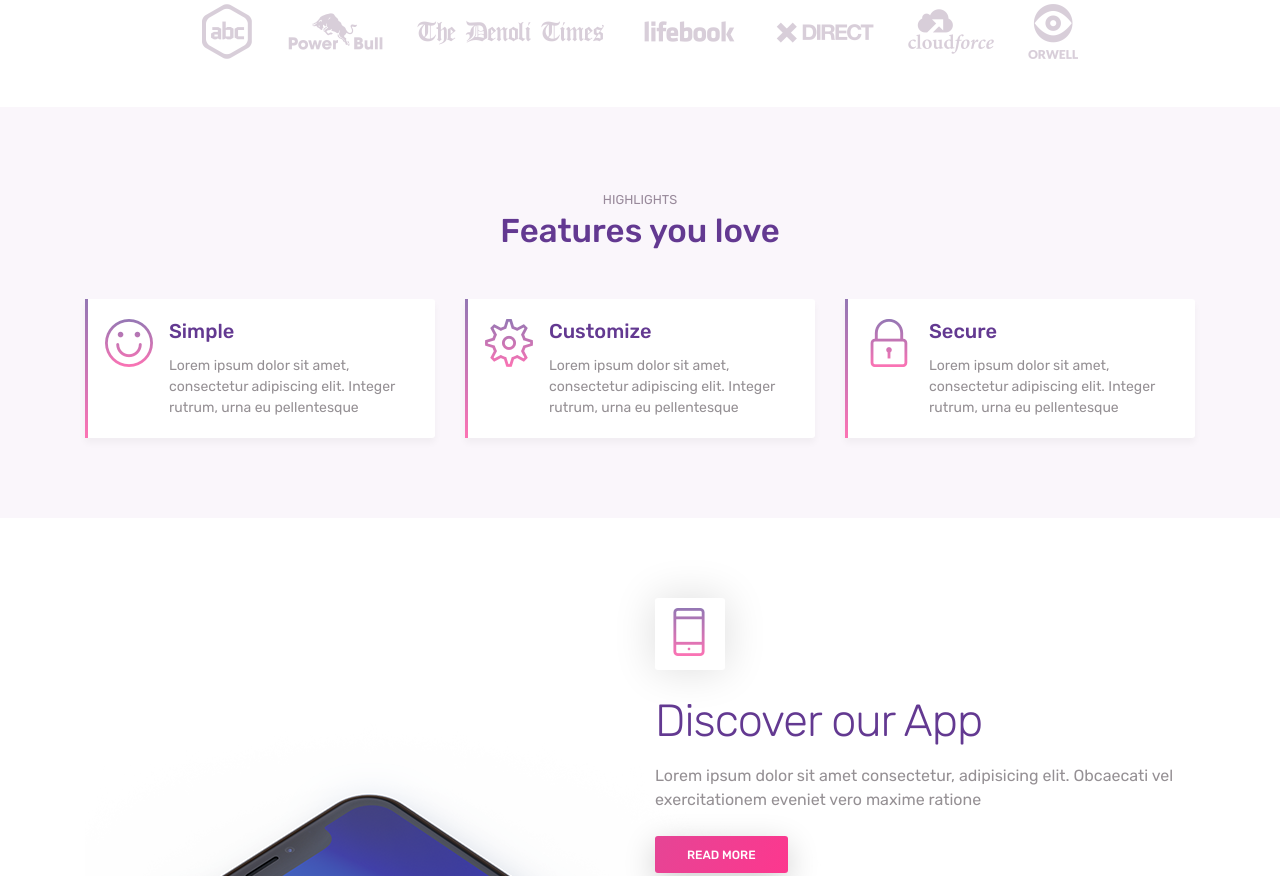
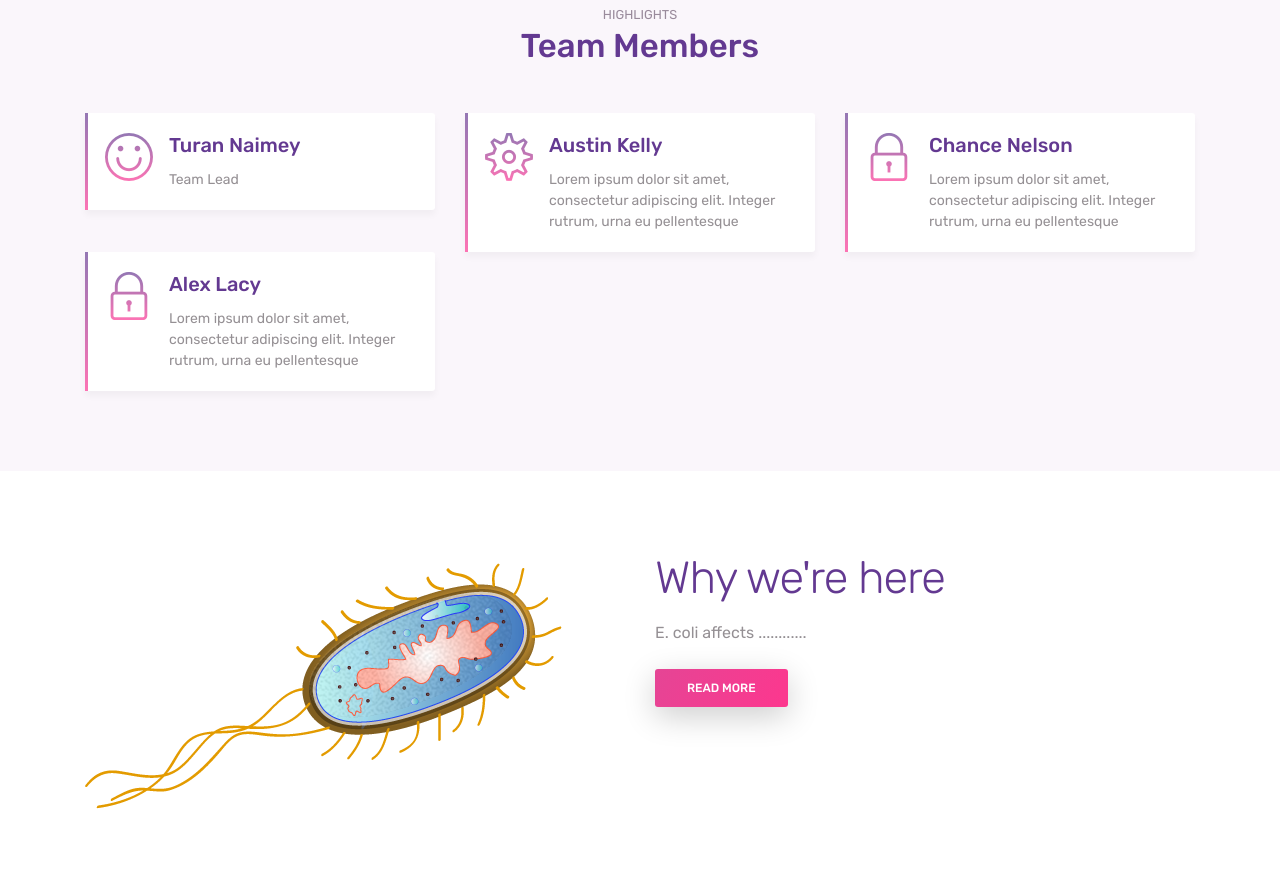
Before and after one commit to turanoo/PathLabs_Website, a plain HTML site: page MobApp/index.html in a window 1280 px wide. Shown: the part 795-1671 px from the top of the page. Drawn offline with Linux system fonts and the light colour scheme.

Commit message:
started basic setup

```diff
--- a/MobApp/css/style.css
+++ b/MobApp/css/style.css
@@ -639,4 +639,5 @@ header {
         text-align: center;
         margin-top: 2rem;
     }
+
 }
--- a/MobApp/index.html
+++ b/MobApp/index.html
@@ -4,13 +4,13 @@
 
 Page    : index / MobApp
 Version : 1.0
-Author  : Colorlib
+Author  : Austin Kelly, Colorlib
 URI     : https://colorlib.com
 
  -->
 
 <head>
-    <title>MobApp - App Landing Page Template</title>
+    <title>Team PathLabs</title>
     <!-- Required meta tags -->
     <meta charset="utf-8">
     <meta name="viewport" content="width=device-width, initial-scale=1, shrink-to-fit=no">
@@ -40,13 +40,13 @@ URI     : https://colorlib.com
             <div class="row">
                 <div class="col-md-12">
                     <nav class="navbar navbar-dark navbar-expand-lg">
-                        <a class="navbar-brand" href="index.html"><img src="images/logo.png" class="img-fluid" alt="logo"></a> <button class="navbar-toggler" type="button" data-toggle="collapse" data-target="#navbar" aria-controls="navbar" aria-expanded="false" aria-label="Toggle navigation"> <span class="navbar-toggler-icon"></span> </button>
+                        <a class="navbar-brand" href="index.html"><img src="images/logo.png" class="img-fluid" alt="PathLabs"></a> <button class="navbar-toggler" type="button" data-toggle="collapse" data-target="#navbar" aria-controls="navbar" aria-expanded="false" aria-label="Toggle navigation"> <span class="navbar-toggler-icon"></span> </button>
                         <div class="collapse navbar-collapse" id="navbar">
                             <ul class="navbar-nav ml-auto">
                                 <li class="nav-item"> <a class="nav-link active" href="#home">HOME <span class="sr-only">(current)</span></a> </li>
-                                <li class="nav-item"> <a class="nav-link" href="#features">FEATURES</a> </li>
+                                <li class="nav-item"> <a class="nav-link" href="#features">ABOUT</a> </li>
                                 <li class="nav-item"> <a class="nav-link" href="#gallery">GALLERY</a> </li>
-                                <li class="nav-item"> <a class="nav-link" href="#pricing">PRICING</a> </li>
+                                <li class="nav-item"> <a class="nav-link" href="#pricing">DESIGN</a> </li>
                                 <li class="nav-item"> <a class="nav-link" href="#contact">CONTACT</a> </li>
                                 <li class="nav-item"><a href="#" class="btn btn-outline-light my-3 my-sm-0 ml-lg-3">Download</a></li>
                             </ul>
@@ -60,17 +60,11 @@ URI     : https://colorlib.com
 
     <header class="bg-gradient" id="home">
         <div class="container mt-5">
-            <h1>Mobile App Landing Page Template</h1>
-            <p class="tagline">The one and only solution for any kind of mobila app landing needs. Just change the screenshots and texts and you are good to go. </p>
+            <h1>PathLabs</h1>
+            <p class="tagline">A graphical User Interface for massively multiplexed pathogen detection</p>
         </div>
-        <div class="img-holder mt-3"><img src="images/iphonex.png" alt="phone" class="img-fluid"></div>
+        <div class="img-holder mt-3"><img src="images/logo_medium.png" alt="logo_large" class="img-fluid"></div>
     </header>
-
-    <div class="client-logos my-5">
-        <div class="container text-center">
-            <img src="images/client-logos.png" alt="client logos" class="img-fluid">
-        </div>
-    </div>
 
     <div class="section light-bg" id="features">
 
@@ -79,7 +73,7 @@ URI     : https://colorlib.com
 
             <div class="section-title">
                 <small>HIGHLIGHTS</small>
-                <h3>Features you love</h3>
+                <h3>Team Members</h3>
             </div>
 
 
@@ -90,8 +84,8 @@ URI     : https://colorlib.com
                             <div class="media">
                                 <span class="ti-face-smile gradient-fill ti-3x mr-3"></span>
                                 <div class="media-body">
-                                    <h4 class="card-title">Simple</h4>
-                                    <p class="card-text">Lorem ipsum dolor sit amet, consectetur adipiscing elit. Integer rutrum, urna eu pellentesque </p>
+                                    <h4 class="card-title">Turan Naimey</h4>
+                                    <p class="card-text">Team Lead</p>
                                 </div>
                             </div>
                         </div>
@@ -103,7 +97,7 @@ URI     : https://colorlib.com
                             <div class="media">
                                 <span class="ti-settings gradient-fill ti-3x mr-3"></span>
                                 <div class="media-body">
-                                    <h4 class="card-title">Customize</h4>
+                                    <h4 class="card-title">Austin Kelly</h4>
                                     <p class="card-text">Lorem ipsum dolor sit amet, consectetur adipiscing elit. Integer rutrum, urna eu pellentesque </p>
                                 </div>
                             </div>
@@ -116,7 +110,20 @@ URI     : https://colorlib.com
                             <div class="media">
                                 <span class="ti-lock gradient-fill ti-3x mr-3"></span>
                                 <div class="media-body">
-                                    <h4 class="card-title">Secure</h4>
+                                    <h4 class="card-title">Chance Nelson</h4>
+                                    <p class="card-text">Lorem ipsum dolor sit amet, consectetur adipiscing elit. Integer rutrum, urna eu pellentesque </p>
+                                </div>
+                            </div>
+                        </div>
+                    </div>
+                </div>
+                <div class="col-12 col-lg-4">
+                    <div class="card features">
+                        <div class="card-body">
+                            <div class="media">
+                                <span class="ti-lock gradient-fill ti-3x mr-3"></span>
+                                <div class="media-body">
+                                    <h4 class="card-title">Alex Lacy</h4>
                                     <p class="card-text">Lorem ipsum dolor sit amet, consectetur adipiscing elit. Integer rutrum, urna eu pellentesque </p>
                                 </div>
                             </div>
@@ -136,14 +143,13 @@ URI     : https://colorlib.com
         <div class="container">
             <div class="row">
                 <div class="col-lg-6 offset-lg-6">
-                    <div class="box-icon"><span class="ti-mobile gradient-fill ti-3x"></span></div>
-                    <h2>Discover our App</h2>
-                    <p class="mb-4">Lorem ipsum dolor sit amet consectetur, adipisicing elit. Obcaecati vel exercitationem eveniet vero maxime ratione </p>
+                    <h2>Why we're here</h2>
+                    <p class="mb-4">E. coli affects ............ </p>
                     <a href="#" class="btn btn-primary">Read more</a>
                 </div>
             </div>
             <div class="perspective-phone">
-                <img src="images/perspective.png" alt="perspective phone" class="img-fluid">
+                <img src="images/ecoli.png" alt="ecoli" class="img-fluid">
             </div>
         </div>
 
@@ -293,7 +299,7 @@ URI     : https://colorlib.com
                     </ul>
                 </div>
                 <div class="col-md-4">
-                    <img src="images/iphonex.png" alt="iphone" class="img-fluid">
+                    <img src="images/logo_large.png" alt="logo_large" class="img-fluid">
                 </div>
 
             </div>
@@ -342,7 +348,7 @@ URI     : https://colorlib.com
         <div class="container">
             <div class="section-title">
                 <small>GALLERY</small>
-                <h3>App Screenshots</h3>
+                <h3>App Screenshots (Coming Soon)</h3>
             </div>
 
             <div class="img-gallery owl-carousel owl-theme">
```
Also changed, not shown: MobApp/images/client-logos.png (deleted), MobApp/images/ecoli.jpg (added), MobApp/images/ecoli.png (added), MobApp/images/logo.png (deleted), MobApp/images/logo_large.png (added), MobApp/images/logo_medium.png (added).
